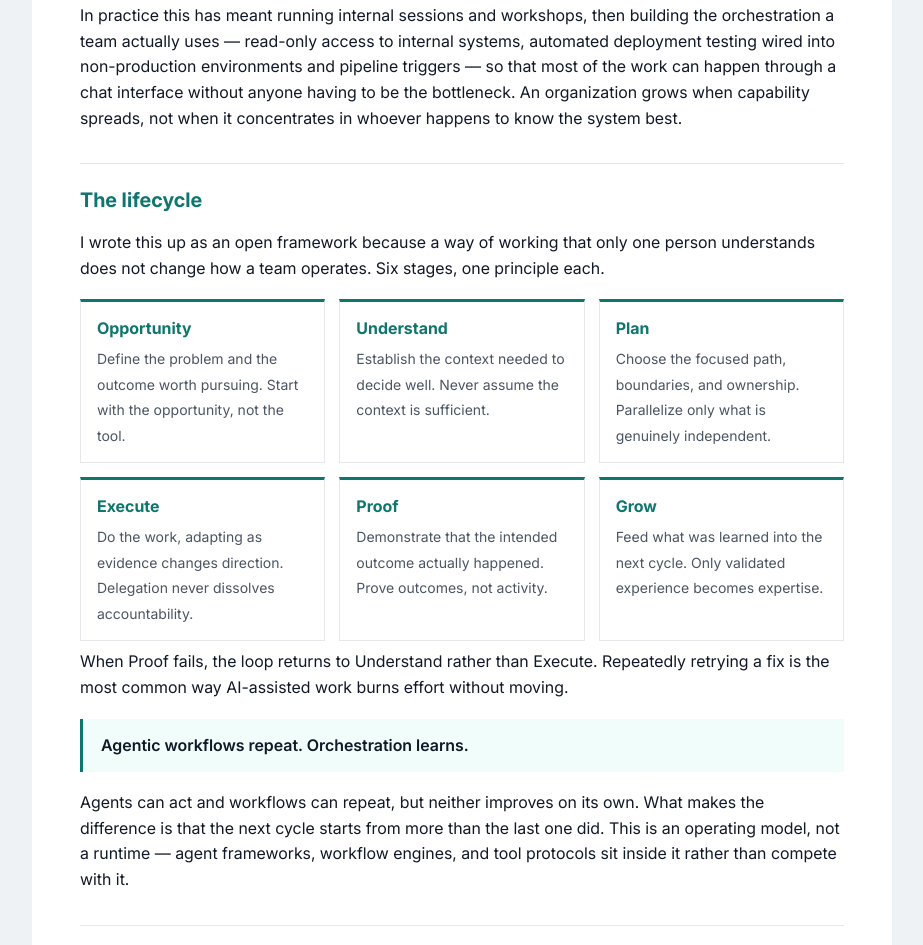
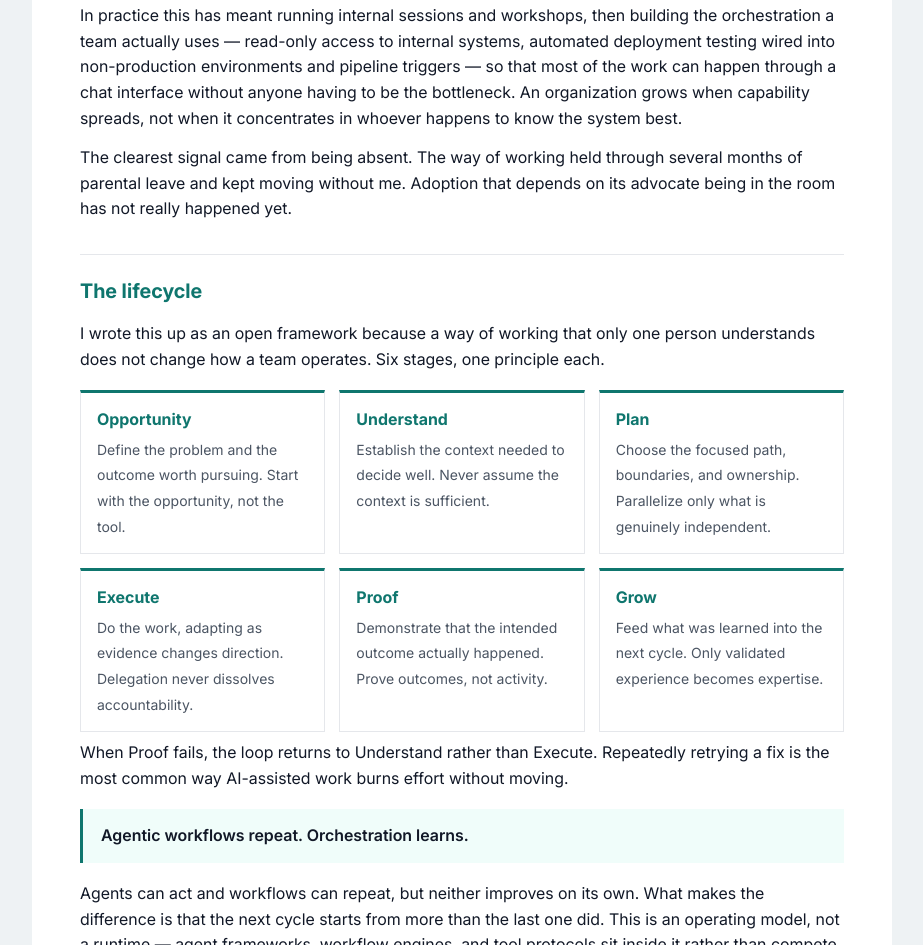
Before and after one commit to santhoshsathish94/professional-profile, a plain HTML site: page work/index.html in a window 1280 px wide. Shown: the part 909-1854 px from the top of the page, without its empty margins (178-1101 px from the left). Drawn offline with Linux system fonts and the light colour scheme.

Commit message:
Note that the adopted way of working held during parental leave

```diff
--- a/work/index.html
+++ b/work/index.html
@@ -56,6 +56,11 @@
         non-production environments and pipeline triggers — so that most of the work can happen through a
         chat interface without anyone having to be the bottleneck. An organization grows when capability
         spreads, not when it concentrates in whoever happens to know the system best.
+      </p>
+      <p>
+        The clearest signal came from being absent. The way of working held through several months of
+        parental leave and kept moving without me. Adoption that depends on its advocate being in the room
+        has not really happened yet.
       </p>
     </section>
 
```
Also changed, not shown: index.html (+1 -1 lines).
